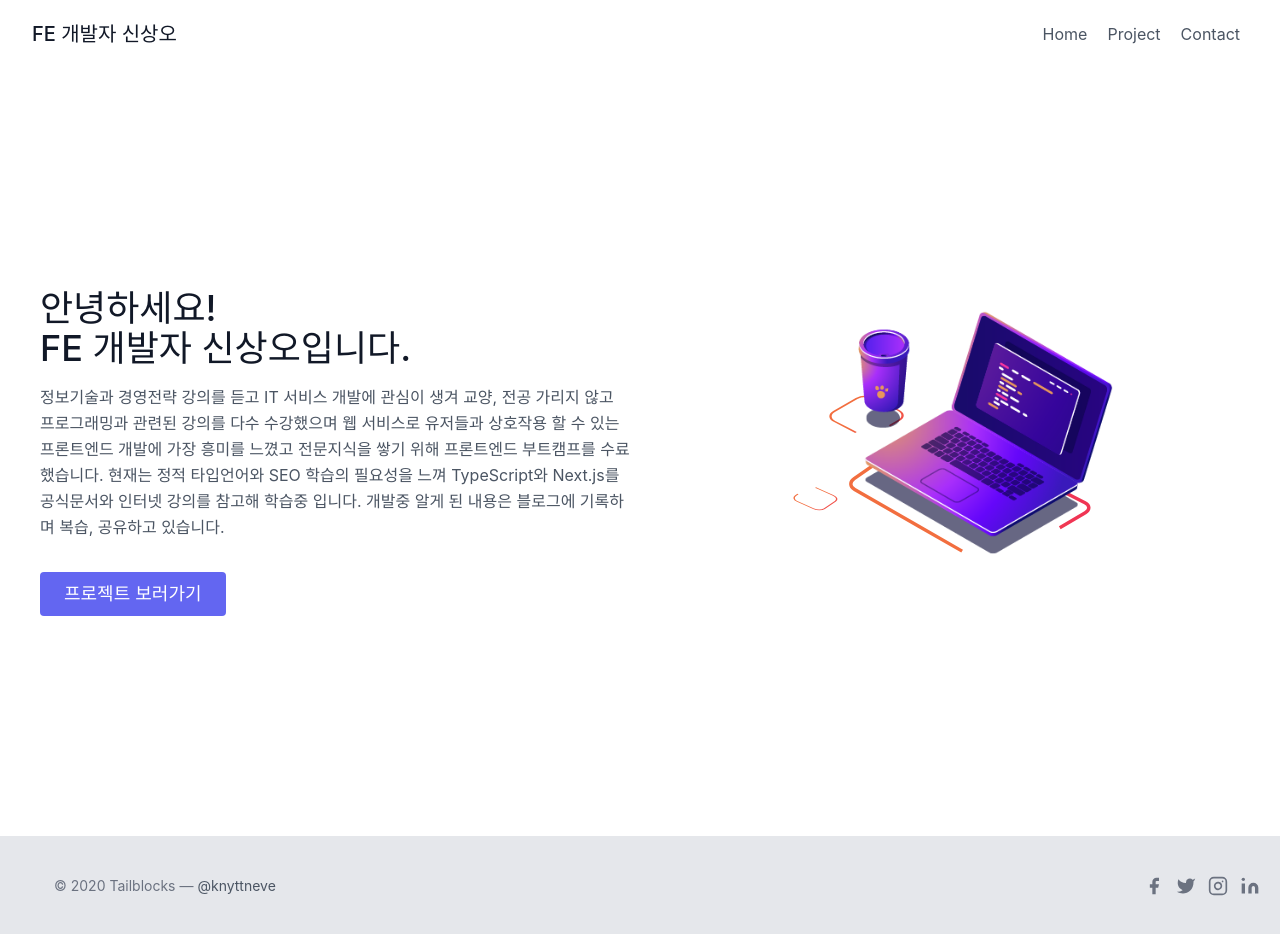
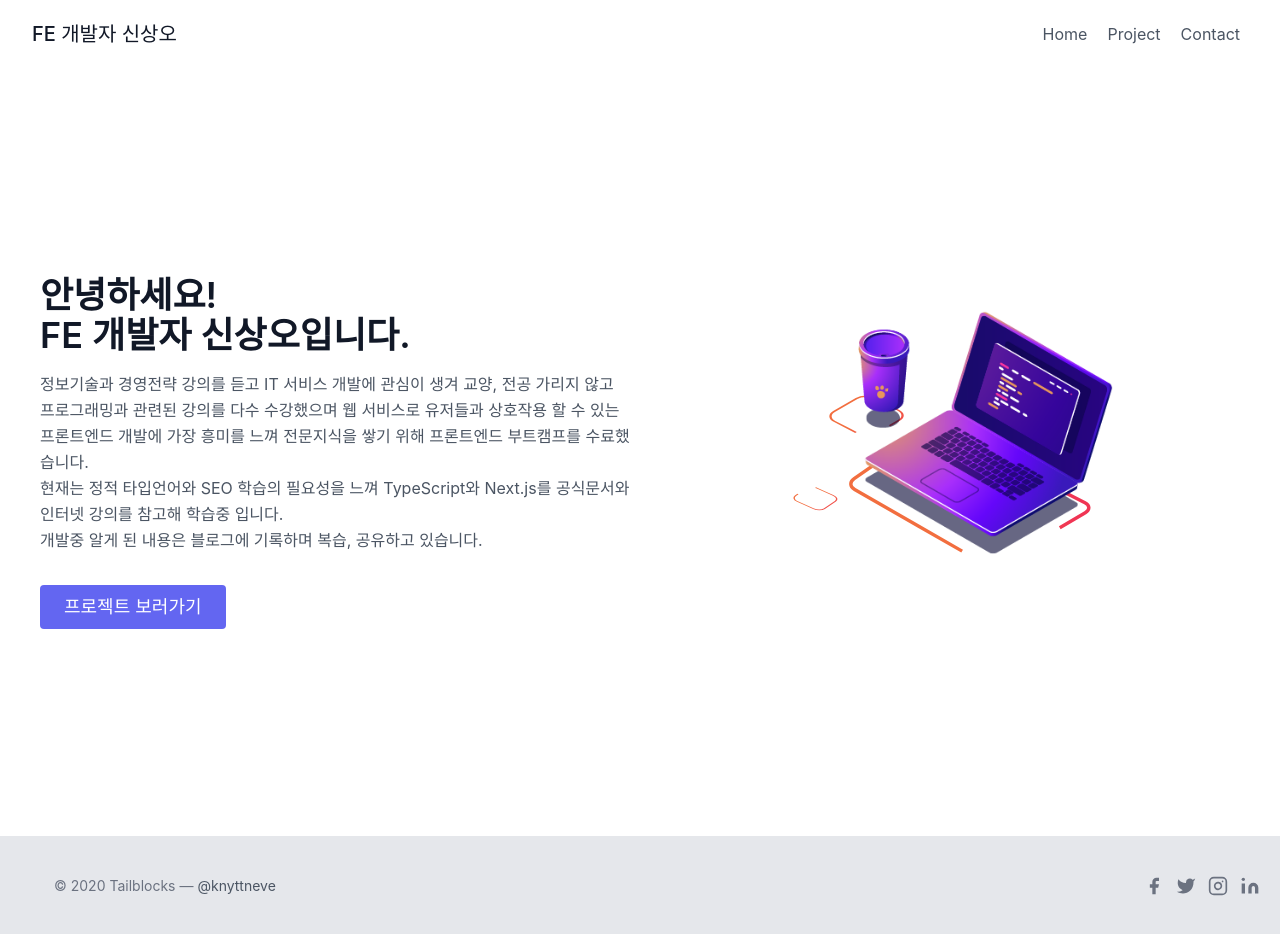
Before and after one commit to so0112/portfolio, a Next.js app: page / in a window 1280 px wide. Built offline with nearby package versions, Linux system fonts and the light colour scheme.

Commit message:
Refactor: 자기소개글 변경

```diff
--- a/components/Intro.tsx
+++ b/components/Intro.tsx
@@ -8,16 +8,17 @@ const Intro = () => {
       <section className="text-gray-600 body-font">
         <div className="container mx-auto flex px-5 py-24 md:flex-row flex-col items-center">
           <div className="lg:flex-grow md:w-1/2 lg:pr-24 md:pr-16 flex flex-col md:items-start md:text-left mb-16 md:mb-0 items-center text-center">
-            <h1 className="title-font sm:text-4xl text-3xl mb-4 font-medium text-gray-900">
+            <h1 className="title-font sm:text-4xl md:text-4xl text-4xl mb-4 font-semibold text-gray-900">
               안녕하세요! <br />
               FE 개발자 신상오입니다.
             </h1>
             <p className="mb-8 leading-relaxed">
               정보기술과 경영전략 강의를 듣고 IT 서비스 개발에 관심이 생겨 교양, 전공 가리지 않고 프로그래밍과 관련된
-              강의를 다수 수강했으며 웹 서비스로 유저들과 상호작용 할 수 있는 프론트엔드 개발에 가장 흥미를 느꼈고
-              전문지식을 쌓기 위해 프론트엔드 부트캠프를 수료했습니다. 현재는 정적 타입언어와 SEO 학습의 필요성을 느껴
-              TypeScript와 Next.js를 공식문서와 인터넷 강의를 참고해 학습중 입니다. 개발중 알게 된 내용은 블로그에
-              기록하며 복습, 공유하고 있습니다.
+              강의를 다수 수강했으며 웹 서비스로 유저들과 상호작용 할 수 있는 프론트엔드 개발에 가장 흥미를 느껴
+              전문지식을 쌓기 위해 프론트엔드 부트캠프를 수료했습니다. <br />
+              현재는 정적 타입언어와 SEO 학습의 필요성을 느껴 TypeScript와 Next.js를 공식문서와 인터넷 강의를 참고해
+              학습중 입니다. <br />
+              개발중 알게 된 내용은 블로그에 기록하며 복습, 공유하고 있습니다.
             </p>
             <div className="flex justify-center">
               <Link
```
